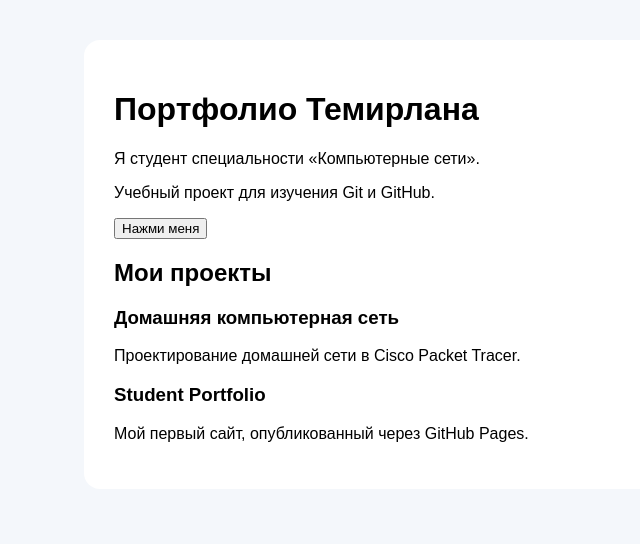
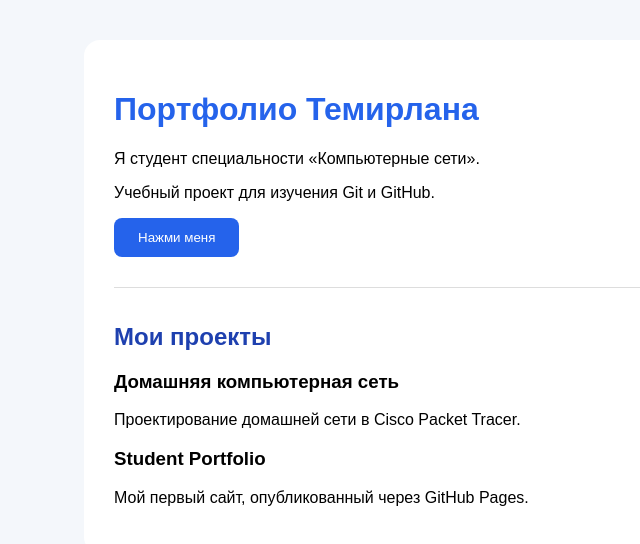
Before and after one commit to timaromantic/student-portfolio, a plain HTML site: page index.html in a window 1280 px wide. Shown: the whole page, without its empty margins (126-766 px from the left). Drawn offline with Linux system fonts and the light colour scheme.

Commit message:
Improve website design

```diff
--- a/style.css
+++ b/style.css
@@ -13,3 +13,29 @@ main {
     background: white;
     border-radius: 16px;
 }
+h1 {
+    color: #2563eb;
+}
+
+h2 {
+    color: #1e40af;
+}
+
+button {
+    background: #2563eb;
+    color: white;
+    border: none;
+    padding: 12px 24px;
+    border-radius: 8px;
+    cursor: pointer;
+}
+
+button:hover {
+    background: #1d4ed8;
+}
+
+section {
+    margin-top: 30px;
+    padding-top: 15px;
+    border-top: 1px solid #ddd;
+}
```
